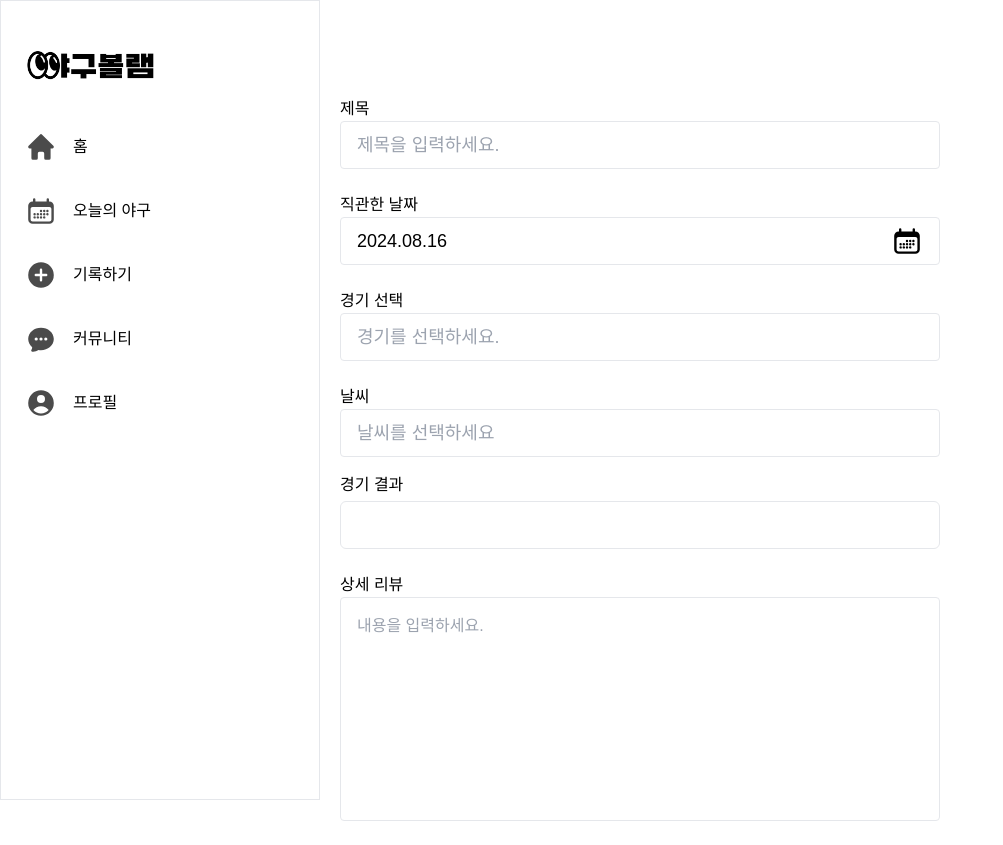
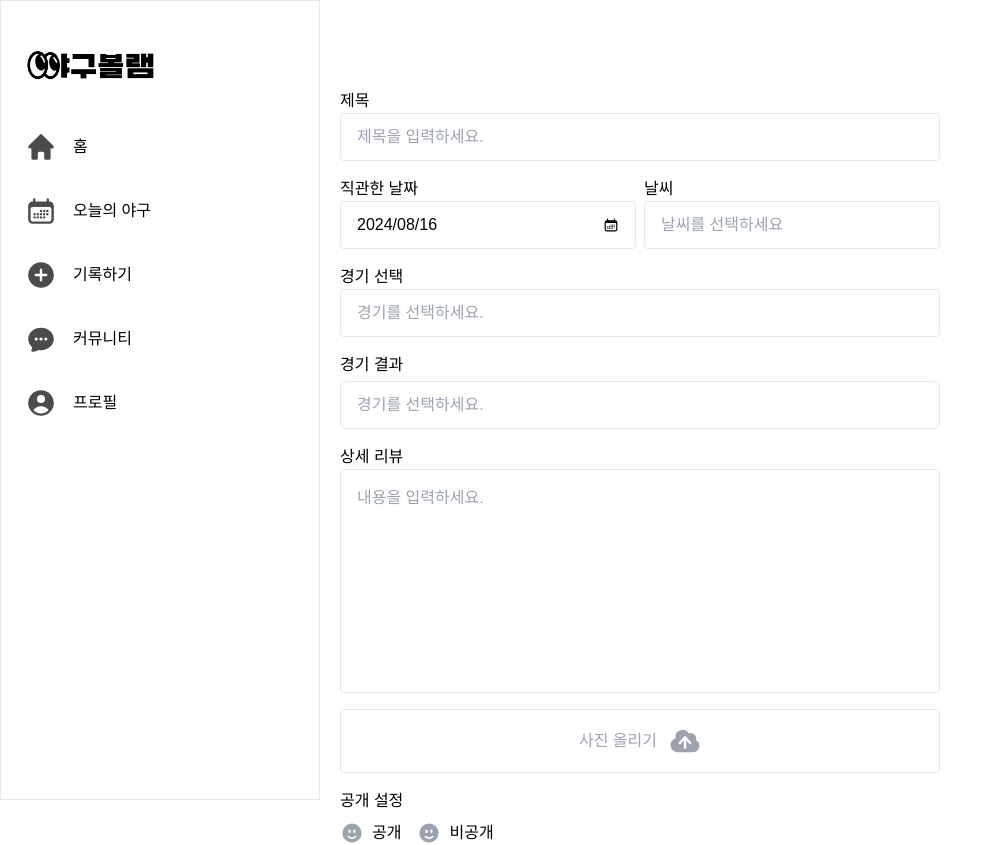
Before and after one commit to Baseball-Archive/client, a React (Vite) app: page /addarchive in a window 1280 px wide. Shown: the top 845 px of the page, without its empty margins (0-1003 px from the left). Built offline with nearby package versions, Linux system fonts and the light colour scheme; a web font is replaced by a local one.

Commit message:
💄  AddArchive 스타일 수정

```diff
--- a/src/components/Archive/AddArchive/ArchiveInfo.tsx
+++ b/src/components/Archive/AddArchive/ArchiveInfo.tsx
@@ -1,15 +1,15 @@
-import PickWeather from "./PickWeather";
-import InfoSection from "./InfoSection";
-import PickDate from "./PickDate";
-import MatchReview from "./MatchReview";
-import PickMatch from "./PickMatch";
-import UploadPhotoButton from "./UploadPhotoButton";
-import PickScore from "./PickScore";
-import { useState } from "react";
-import { Weather } from "../../../types/Weather";
-import { MatchData } from "../../../types/MatchData";
-import PickIsPublic from "./PickIsPublic";
-import { set } from "date-fns";
+import PickWeather from './PickWeather';
+import InfoSection from './InfoSection';
+import PickDate from './PickDate';
+import MatchReview from './MatchReview';
+import PickMatch from './PickMatch';
+import UploadPhotoButton from './UploadPhotoButton';
+import PickScore from './PickScore';
+import { useState } from 'react';
+import { Weather } from '../../../types/Weather';
+import { MatchData } from '../../../types/MatchData';
+import PickIsPublic from './PickIsPublic';
+import { set } from 'date-fns';
 
 const ArchiveInfo = () => {
   const [homeScore, setHomeScore] = useState<number>(0);
@@ -17,9 +17,9 @@ const ArchiveInfo = () => {
   const [selectedEmoji, setSelectedEmoji] = useState<Weather | null>(null);
   const [selectedMatch, setSelectedMatch] = useState<MatchData | null>(null);
   const [selectedDate, setSelectedDate] = useState<Date | null>(new Date());
-  const [review, setReview] = useState("");
+  const [review, setReview] = useState('');
   const [isPublic, setIsPublic] = useState<boolean | null>(null);
-  const [title, setTitle] = useState("");
+  const [title, setTitle] = useState('');
 
   const handleHomeScore = (score: number) => {
     setHomeScore(score);
@@ -64,24 +64,27 @@ const ArchiveInfo = () => {
           onChange={handleTitleChange}
         ></input>
       </InfoSection>
-      <InfoSection label="직관한 날짜">
-        <PickDate
-          selectedDate={selectedDate}
-          setSelectedDate={handleSelectedDate}
-        />
-      </InfoSection>
+      <div className="flex space-x-2">
+        <InfoSection half={true} label="직관한 날짜">
+          <PickDate
+            selectedDate={selectedDate}
+            setSelectedDate={handleSelectedDate}
+          />
+        </InfoSection>
+        <InfoSection half={true} label="날씨">
+          <PickWeather
+            selectedEmoji={selectedEmoji}
+            setSelectedEmoji={handleSelectedEmoji}
+          />
+        </InfoSection>
+      </div>
       <InfoSection label="경기 선택">
         <PickMatch
           selectedMatch={selectedMatch}
           setSelectedMatch={handleSelectedMatch}
         />
       </InfoSection>
-      <InfoSection label="날씨">
-        <PickWeather
-          selectedEmoji={selectedEmoji}
-          setSelectedEmoji={handleSelectedEmoji}
-        />
-      </InfoSection>
+
       <div className="flex flex-col">
         <label className="mb-1 text-base">경기 결과</label>
       </div>
@@ -94,7 +97,7 @@ const ArchiveInfo = () => {
       />
       <MatchReview review={review} setReview={handleReview} />
       <UploadPhotoButton />
-      <div className="mt-6 flex flex-col">
+      <div className="mt-4 flex flex-col">
         <label className="mb-2 text-base">공개 설정</label>
         <PickIsPublic isPublic={isPublic} setIsPublic={handleIsPublic} />
         <button
--- a/src/components/Archive/AddArchive/InfoSection.tsx
+++ b/src/components/Archive/AddArchive/InfoSection.tsx
@@ -1,14 +1,15 @@
-import { ReactNode } from "react";
+import { ReactNode } from 'react';
 interface InfoSectionProps {
   label: string;
+  half?: boolean;
   children: ReactNode;
 }
 
-const InfoSection = ({ label, children }: InfoSectionProps) => {
+const InfoSection = ({ label, children, half }: InfoSectionProps) => {
   return (
-    <div className="mt-2 flex flex-col">
+    <div className={half ? '0 flex w-1/2 flex-col' : 'flex flex-col'}>
       <label className="text-base">{label}</label>
-      <div className="mb-4 flex h-12 items-center justify-center rounded-[4px] border text-lg">
+      <div className="mb-4 flex h-12 items-center justify-center rounded-[4px] border">
         {children}
       </div>
     </div>
--- a/src/components/Archive/AddArchive/MatchReview.tsx
+++ b/src/components/Archive/AddArchive/MatchReview.tsx
@@ -8,9 +8,9 @@ const MatchReview = ({ review, setReview }: MatchReviewProps) => {
     setReview(e.target.value);
   };
   return (
-    <div className="mt-2 flex flex-col">
+    <div className="flex flex-col">
       <label className="text-base">상세 리뷰</label>
-      <div className="mb-4 flex h-56 items-center justify-center rounded-[4px] border">
+      <div className="flex h-56 items-center justify-center rounded-[4px] border">
         <textarea
           className="h-full w-full resize-none overflow-hidden bg-transparent p-4 outline-none"
           placeholder="내용을 입력하세요."
--- a/src/components/Archive/AddArchive/PickDate.tsx
+++ b/src/components/Archive/AddArchive/PickDate.tsx
@@ -1,7 +1,7 @@
-import { forwardRef, useState } from "react";
-import DatePicker from "react-datepicker";
-import { CalendarDaysIcon } from "@heroicons/react/20/solid";
-import "react-datepicker/dist/react-datepicker.css";
+import { forwardRef, useState } from 'react';
+import DatePicker from 'react-datepicker';
+import { CalendarDaysIcon } from '@heroicons/react/20/solid';
+import 'react-datepicker/dist/react-datepicker.css';
 
 interface PickDateProps {
   selectedDate: Date | null;
@@ -14,10 +14,10 @@ interface ShowInputDateProps {
 }
 const ShowInputDate = forwardRef<HTMLDivElement, ShowInputDateProps>(
   ({ value, onClick }, ref) => (
-    <div className="custom-input-container" ref={ref} onClick={onClick}>
-      <input value={value} readOnly className="px-4 outline-none" />
+    <div className="px-4" ref={ref} onClick={onClick}>
+      <input value={value} readOnly className="w-11/12 outline-none" />
       <span className="absolute right-4 top-1/2 -translate-y-1/2 transform cursor-pointer">
-        <CalendarDaysIcon className="size-8" />
+        <CalendarDaysIcon className="size-4" />
       </span>
     </div>
   ),
@@ -29,11 +29,11 @@ const PickDate = ({ selectedDate, setSelectedDate }: PickDateProps) => {
   return (
     <div className="relative flex w-full items-center">
       <DatePicker
-        className="w-full p-4"
+        className="w-full"
         wrapperClassName="w-full"
-        dateFormat="yyy.MM.dd"
+        dateFormat="yyy/MM/dd"
         shouldCloseOnSelect
-        minDate={new Date("2000-01-01")}
+        minDate={new Date('2000-01-01')}
         maxDate={new Date()}
         selected={selectedDate}
         onChange={(date: Date | null) => setSelectedDate(date)}
--- a/src/components/Archive/AddArchive/PickScore.tsx
+++ b/src/components/Archive/AddArchive/PickScore.tsx
@@ -1,7 +1,7 @@
-import React, { useState } from "react";
-import Badge from "../../common/Badge";
-import { MinusCircleIcon, PlusCircleIcon } from "@heroicons/react/24/outline";
-import { MatchData } from "../../../types/MatchData";
+import React, { useState } from 'react';
+import Badge from '../../common/Badge';
+import { MinusCircleIcon, PlusCircleIcon } from '@heroicons/react/24/outline';
+import { MatchData } from '../../../types/MatchData';
 
 interface PickScoreProps {
   homeScore: number;
@@ -44,8 +44,8 @@ const PickScore = ({
   };
 
   return (
-    <div className="mb-6 flex h-12 w-full flex-row justify-between rounded-md border px-4">
-      {selectedMatch && (
+    <div className="mb-4 flex h-12 w-full flex-row justify-between rounded-md border px-4">
+      {selectedMatch ? (
         <>
           <div className="flex items-center">
             <Badge scheme={selectedMatch?.homeTeam} />
@@ -98,6 +98,8 @@ const PickScore = ({
             </div>
           </div>
         </>
+      ) : (
+        <span className="self-center text-gray-400">경기를 선택하세요.</span>
       )}
     </div>
   );
--- a/src/components/Archive/AddArchive/PickWeather.tsx
+++ b/src/components/Archive/AddArchive/PickWeather.tsx
@@ -1,14 +1,14 @@
-import { useState } from "react";
-import { Weather } from "../../../types/Weather";
+import { useState } from 'react';
+import { Weather } from '../../../types/Weather';
 interface PickWeatherProps {
   selectedEmoji: Weather | null;
   setSelectedEmoji: (emoji: Weather) => void;
 }
 const WeatherEmojis = [
-  { weather: "sun", emoji: "🌞" },
-  { weather: "cloud", emoji: "☁️" },
-  { weather: "rain", emoji: "☔" },
-  { weather: "snow", emoji: "❄️" },
+  { weather: 'sun', emoji: '🌞' },
+  { weather: 'cloud', emoji: '☁️' },
+  { weather: 'rain', emoji: '☔' },
+  { weather: 'snow', emoji: '❄️' },
 ];
 
 const PickWeather = ({ selectedEmoji, setSelectedEmoji }: PickWeatherProps) => {
@@ -27,13 +27,13 @@ const PickWeather = ({ selectedEmoji, setSelectedEmoji }: PickWeatherProps) => {
   };
   const renderEmoji = (selectedEmoji: Weather) => {
     switch (selectedEmoji) {
-      case "cloud":
+      case 'cloud':
         return <div>☁️</div>;
-      case "rain":
+      case 'rain':
         return <span>☔</span>;
-      case "sun":
+      case 'sun':
         return <span>☀️</span>;
-      case "snow":
+      case 'snow':
         return <span>❄️</span>;
     }
   };
@@ -42,26 +42,26 @@ const PickWeather = ({ selectedEmoji, setSelectedEmoji }: PickWeatherProps) => {
     <div className="relative flex h-full w-full" onBlur={handleBlurContainer}>
       <button
         onClick={handleClickContainer}
-        className="flex w-full items-center justify-start px-4 text-2xl text-gray-400"
+        className="flex w-full items-center justify-start px-4 text-gray-400"
       >
         {selectedEmoji ? (
           renderEmoji(selectedEmoji)
         ) : (
-          <span className="text-lg text-gray-400">날씨를 선택하세요</span>
+          <span className="text-gray-400">날씨를 선택하세요</span>
         )}
       </button>
 
       {isDropdownView && (
         <div className="absolute left-1/2 top-full flex h-12 w-full -translate-x-1/2 items-center justify-center rounded-[4px] border bg-white">
-          <p className="flex gap-x-5 text-2xl">
+          <p className="flex gap-x-2">
             {WeatherEmojis.map(({ weather, emoji }) => (
               <span
                 key={weather}
                 onClick={() => handleWeather(weather as Weather)}
                 className={
                   selectedEmoji === weather
-                    ? ""
-                    : "cursor-pointer brightness-[0.5]"
+                    ? ''
+                    : 'cursor-pointer brightness-[0.5]'
                 }
               >
                 {emoji}
--- a/src/components/navigation/PostsMenu.tsx
+++ b/src/components/navigation/PostsMenu.tsx
@@ -17,8 +17,7 @@ const PostsMenu = ({ togglePostModal }: Props) => {
   useClickOutside(menuRef, togglePostModal);
 
   return (
-
-    <div className="bg-background-overlay fixed bottom-0 left-0 right-0 top-0 z-10 backdrop-blur-sm md:absolute md:bg-transparent md:backdrop-blur-none">
+    <div className="fixed bottom-0 left-0 right-0 top-0 z-10 bg-background-overlay backdrop-blur-sm md:absolute md:bg-transparent md:backdrop-blur-none">
       <div
         ref={menuRef}
         className="absolute bottom-0 left-0 z-20 w-full border bg-white px-6 pb-16 md:bottom-auto md:top-[100%] md:w-[240px] md:pb-0 xl:w-full"
@@ -35,7 +34,7 @@ const PostsMenu = ({ togglePostModal }: Props) => {
           <li className="py-4" onClick={togglePostModal}>
             <PostsMenuItem
               title="일기 쓰기"
-              link="/archive"
+              link="/addarchive"
               icon={<BookOpenIcon className="size-8" />}
             />
           </li>
--- a/vite.config.ts
+++ b/vite.config.ts
@@ -7,13 +7,14 @@ export default defineConfig({
   plugins: [
     react(),
     VitePWA({
-      registerType: "autoUpdate",
+      registerType: 'autoUpdate',
       devOptions: {
         enabled: true,
       },
     }),
   ],
   server: {
+    host: true,
     port: 3000,
     // proxy: {
     //   '/api': {
```
Also changed, not shown: src/components/Archive/Archive.tsx (+5 -6 lines), src/components/Archive/ArchiveHeader.tsx (+23 -14 lines), src/components/Archive/ReviewSection.tsx (+4 -5 lines), 1 other file (tests, documents, lock files or other folders).
